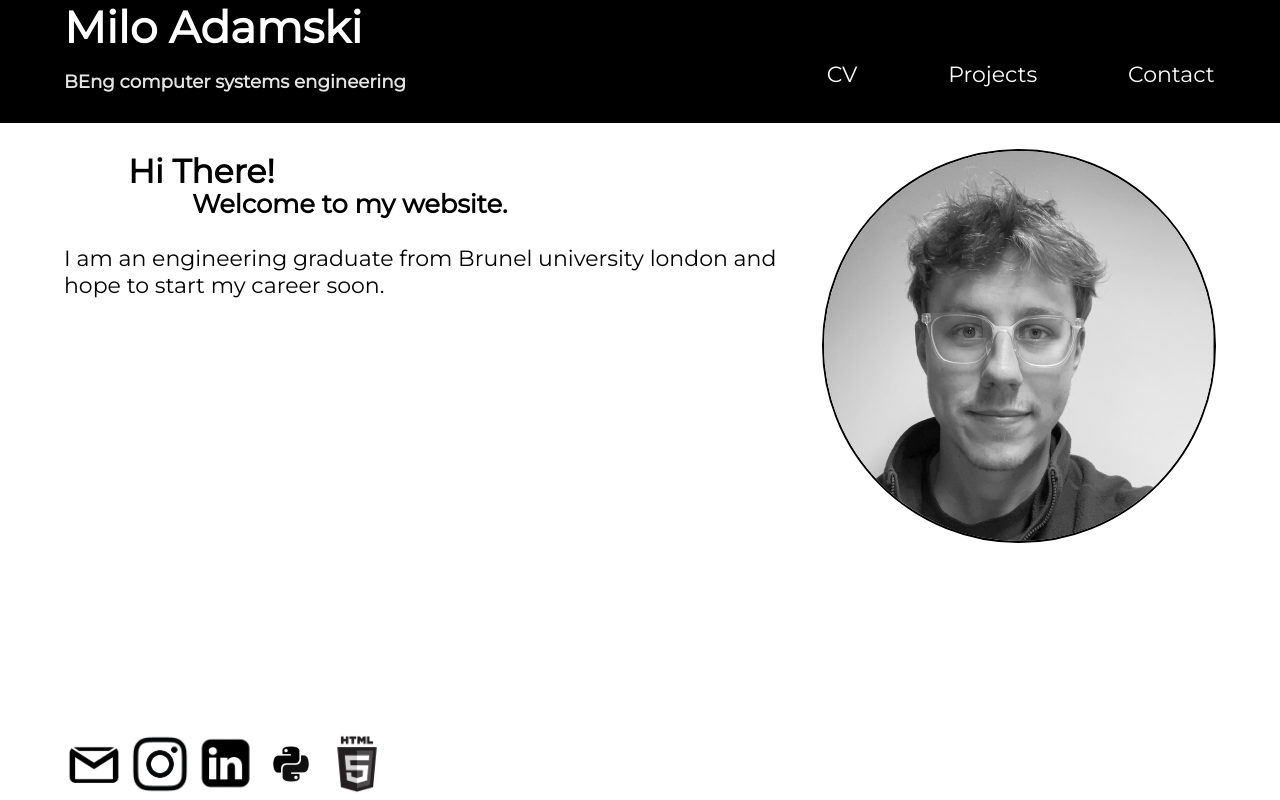
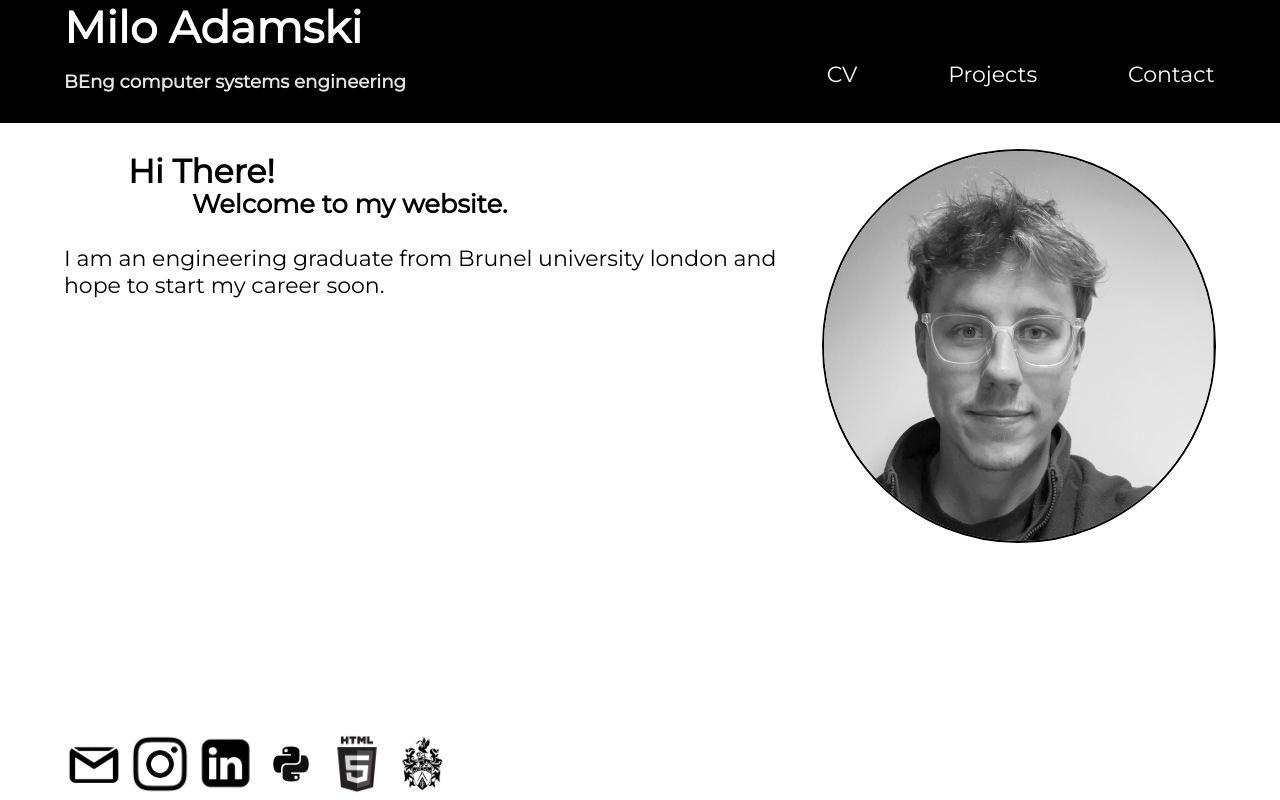
Before and after one commit to MiloAdamski/MiloAdamski.github.io, a plain HTML site: page index.html in a window 1280 px wide. Drawn offline with Linux system fonts and the light colour scheme.

Commit message:
added brunel

```diff
--- a/index.html
+++ b/index.html
@@ -49,4 +49,7 @@
     <a href ="htmlcertificate.pdf" target="_blank">
         <img src="html5.png" wwidth="60" height="60" class='center'>
     </a>
+    <a href ="https://www.brunel.ac.uk/study/undergraduate/Computer-Systems-Engineering-BEng" target="_blank">
+        <img src="brunel2.png" wwidth="60" height="60" class='center'>
+    </a>
 </footer>
```
Also changed, not shown: background.webp (deleted), brunel2.png (added), 2 other files.
